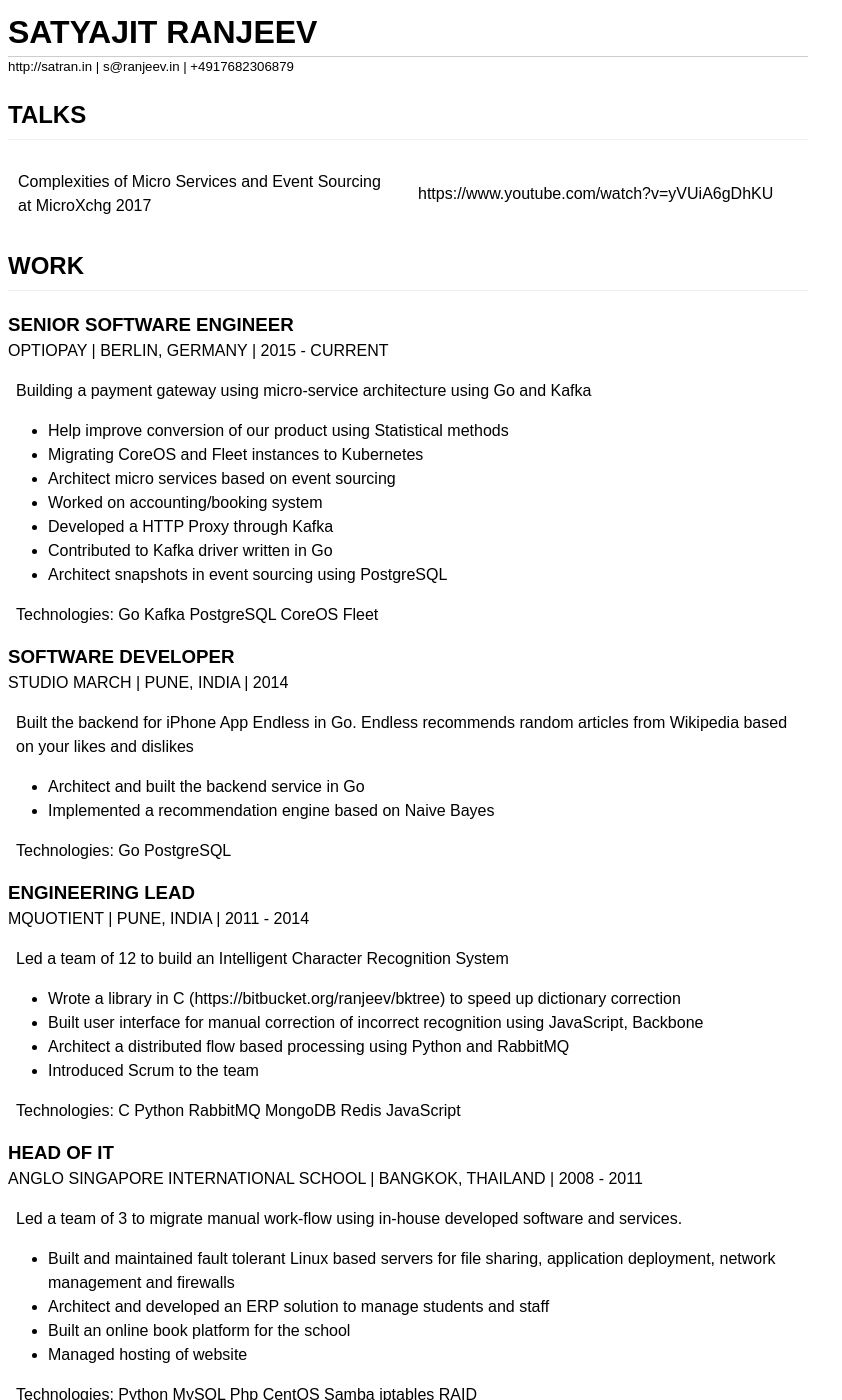
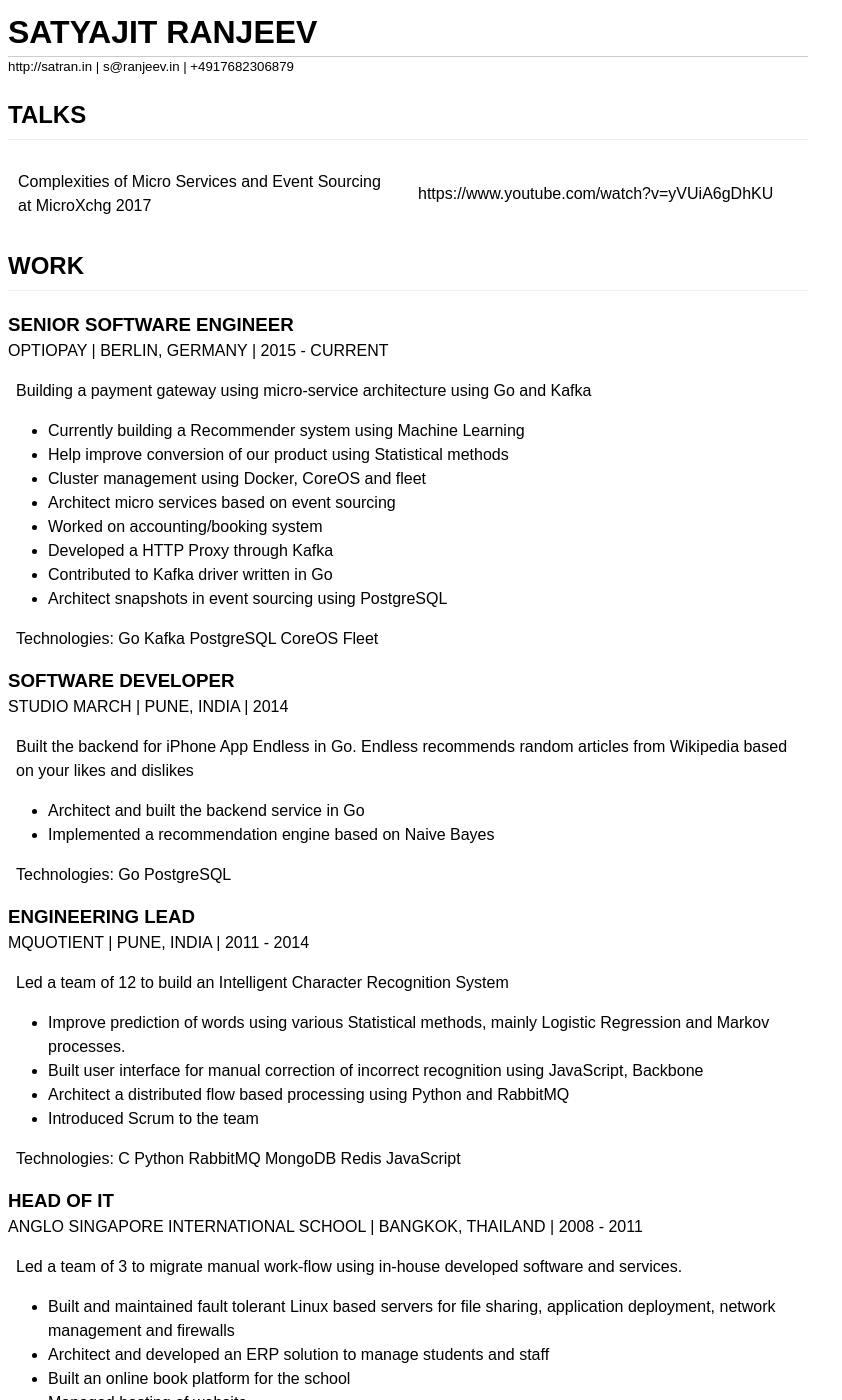
Before and after one commit to satran/satran.github.io, a Jekyll site: the page built from resume/index.md, in a window 1280 px wide and 1400 px high. Shown: the whole window, without its empty margins (0-842 px from the left). Built offline with Jekyll 4.4.1, drawn with Linux system fonts in a browser that asks for light colours.

Commit message:
Add ML to the resume

```diff
--- a/resume/index.md
+++ b/resume/index.md
@@ -19,8 +19,9 @@ Complexities of Micro Services and Event Sourcing at MicroXchg 2017 | [https://w
 
 Building a payment gateway using micro-service architecture using Go and Kafka
 
+- Currently building a Recommender system using Machine Learning
 - Help improve conversion of our product using Statistical methods
-- Migrating CoreOS and Fleet instances to Kubernetes
+- Cluster management using Docker, CoreOS and fleet
 - Architect micro services based on event sourcing
 - Worked on accounting/booking system
 - Developed a HTTP Proxy through Kafka
@@ -46,7 +47,7 @@ Technologies: Go PostgreSQL
 
 Led a team of 12 to build an Intelligent Character Recognition System
 
-- Wrote a library in C (https://bitbucket.org/ranjeev/bktree) to speed up dictionary correction
+- Improve prediction of words using various Statistical methods, mainly Logistic Regression and Markov processes.
 - Built user interface for manual correction of incorrect recognition using JavaScript, Backbone
 - Architect a distributed flow based processing using Python and RabbitMQ
 - Introduced Scrum to the team
```
